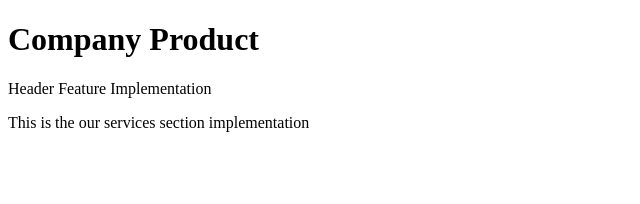
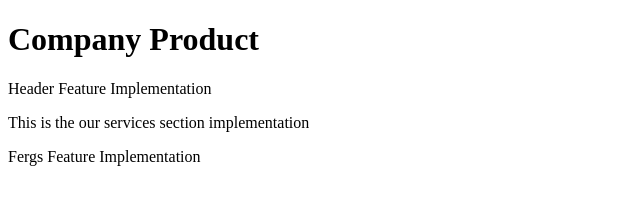
Before and after one commit to FergKe/CompanyProduct, a plain HTML site: page index.html in a window 1280 px wide. Shown: the whole page, without its empty margins (0-640 px from the left). Drawn offline with Linux system fonts and the light colour scheme.

Commit message:
Implemented Fergs Feature

```diff
--- a/index.html
+++ b/index.html
@@ -14,5 +14,6 @@ initial-scale=1.0"
     <h1>Company Product</h1>
     <p>Header Feature Implementation</p>
     <p>This is the our services section implementation</p>
+    <p>Fergs Feature Implementation</p>
   </body>
 </html>
```
